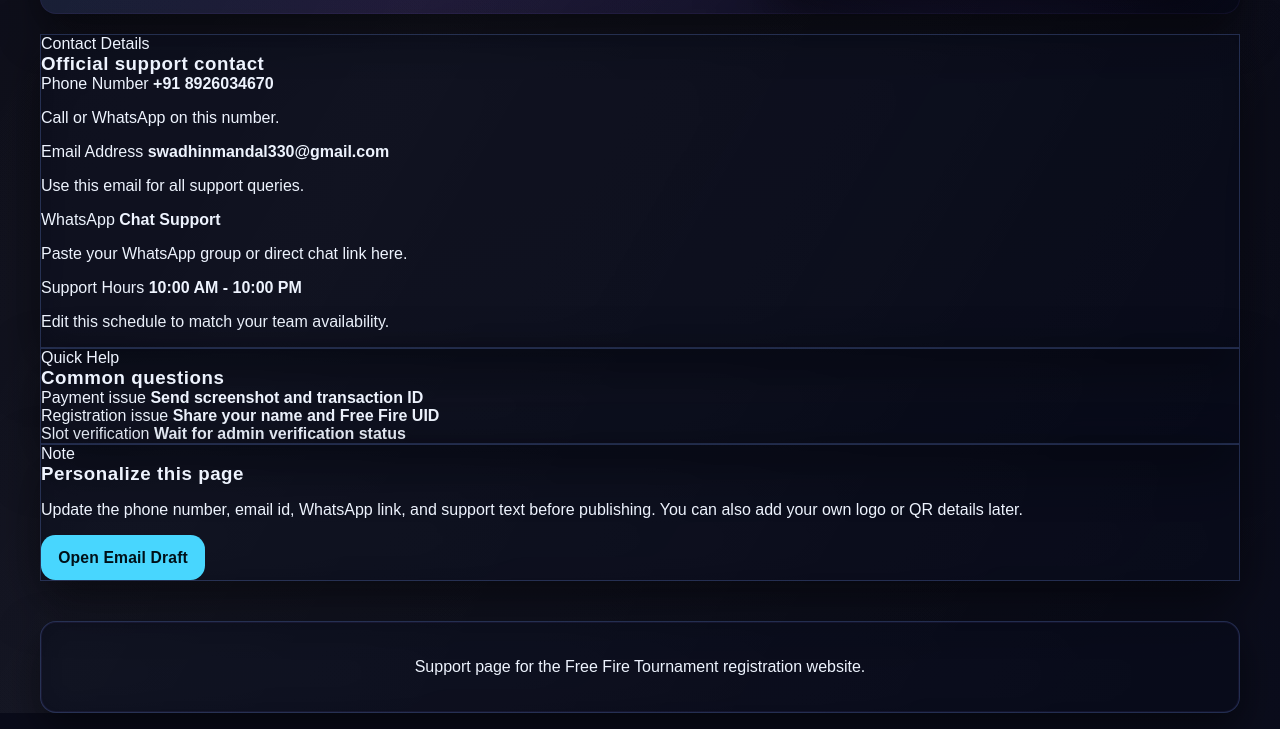
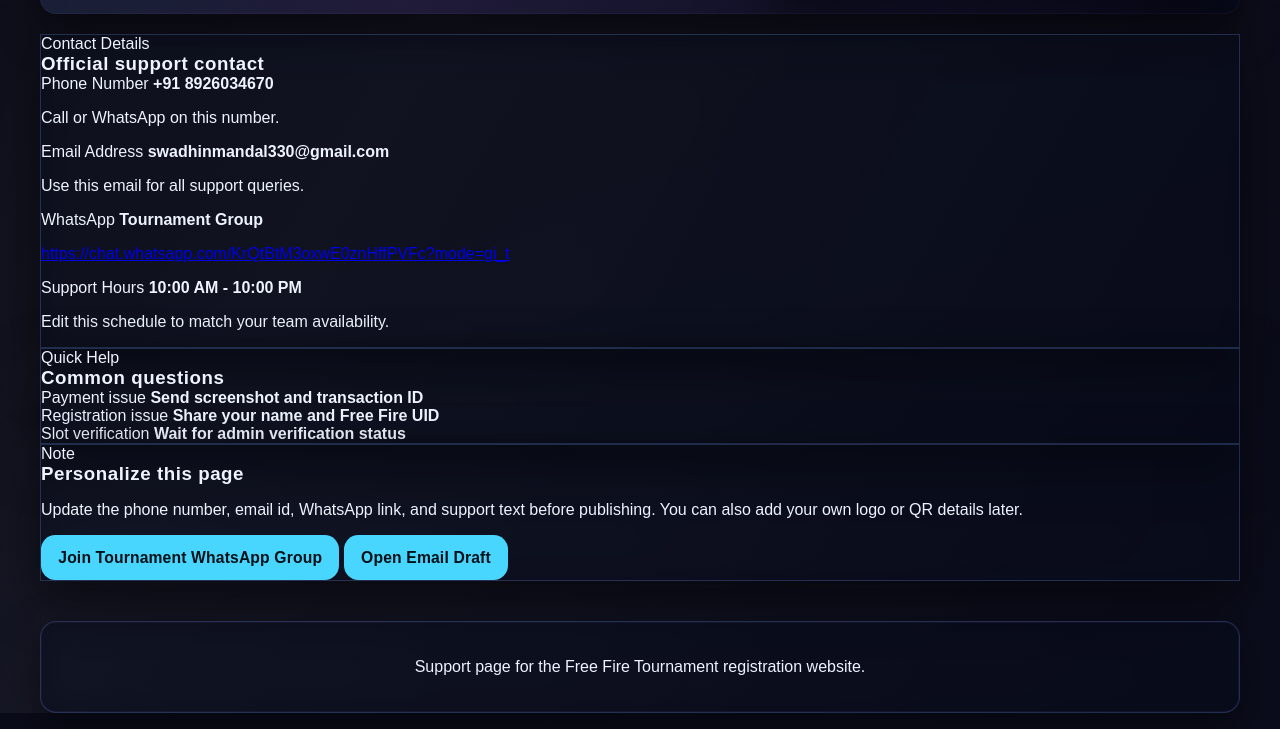
Before and after one commit to iswarcoder/tournament_ff, a website: page frontend/support.html in a window 1280 px wide. Shown: the part 1405-2134 px from the top of the page. Drawn offline with Linux system fonts and the light colour scheme.

Commit message:
Add tournament WhatsApp link to frontend pages

```diff
--- a/frontend/support.html
+++ b/frontend/support.html
@@ -90,8 +90,10 @@
           </div>
           <div class="stat-card">
             <span>WhatsApp</span>
-            <strong>Chat Support</strong>
-            <p class="muted-copy">Paste your WhatsApp group or direct chat link here.</p>
+            <strong>Tournament Group</strong>
+            <p class="muted-copy">
+              <a href="https://chat.whatsapp.com/KrQtBtM3oxwE0znHffPVFc?mode=gi_t" target="_blank" rel="noreferrer">https://chat.whatsapp.com/KrQtBtM3oxwE0znHffPVFc?mode=gi_t</a>
+            </p>
           </div>
           <div class="stat-card">
             <span>Support Hours</span>
@@ -132,6 +134,7 @@
             Update the phone number, email id, WhatsApp link, and support text before publishing.
             You can also add your own logo or QR details later.
           </p>
+          <a class="btn btn-success btn-full" href="https://chat.whatsapp.com/KrQtBtM3oxwE0znHffPVFc?mode=gi_t" target="_blank" rel="noreferrer">Join Tournament WhatsApp Group</a>
           <a class="btn btn-success btn-full" href="mailto:swadhinmandal330@gmail.com">Open Email Draft</a>
         </section>
       </aside>
```
Also changed, not shown: frontend/index.html (+1 -0 lines).
